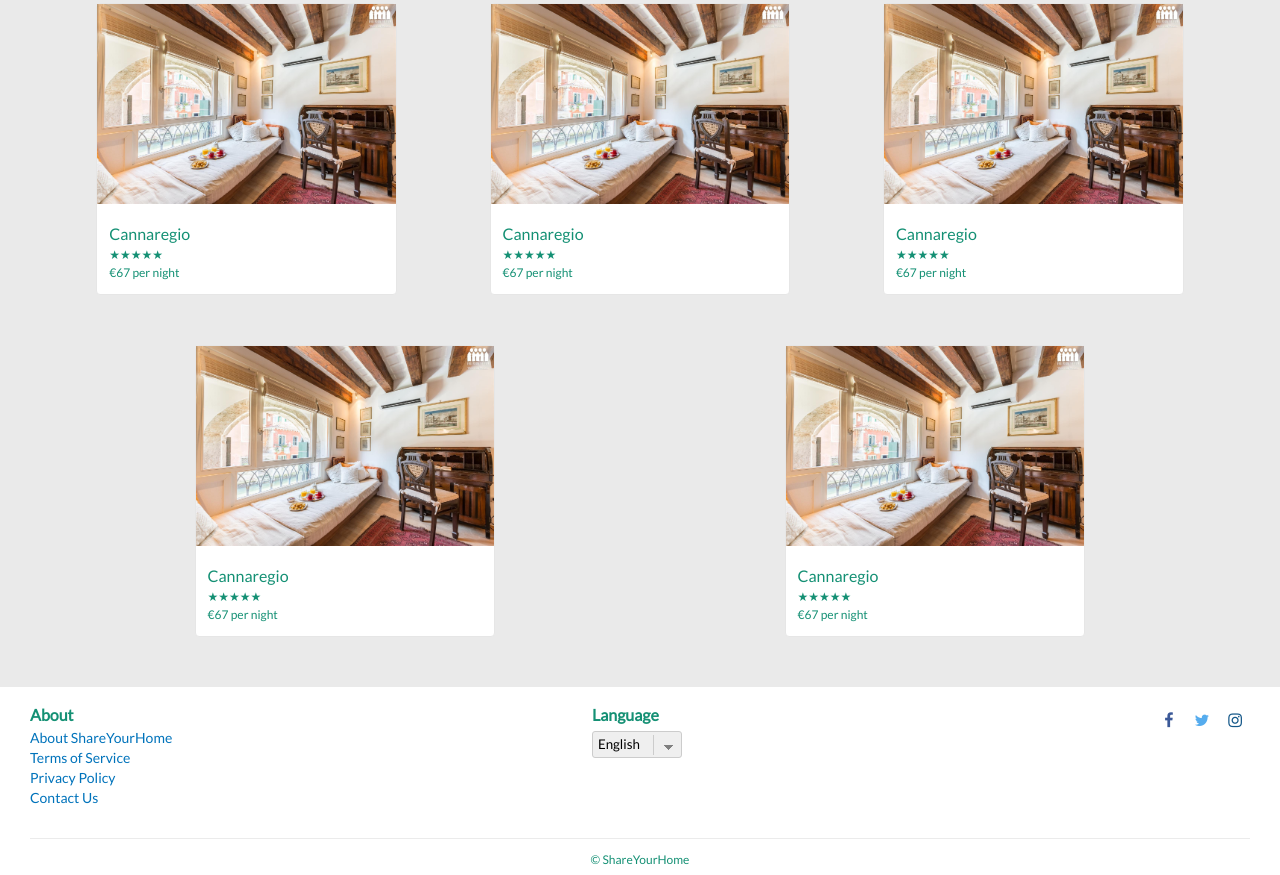
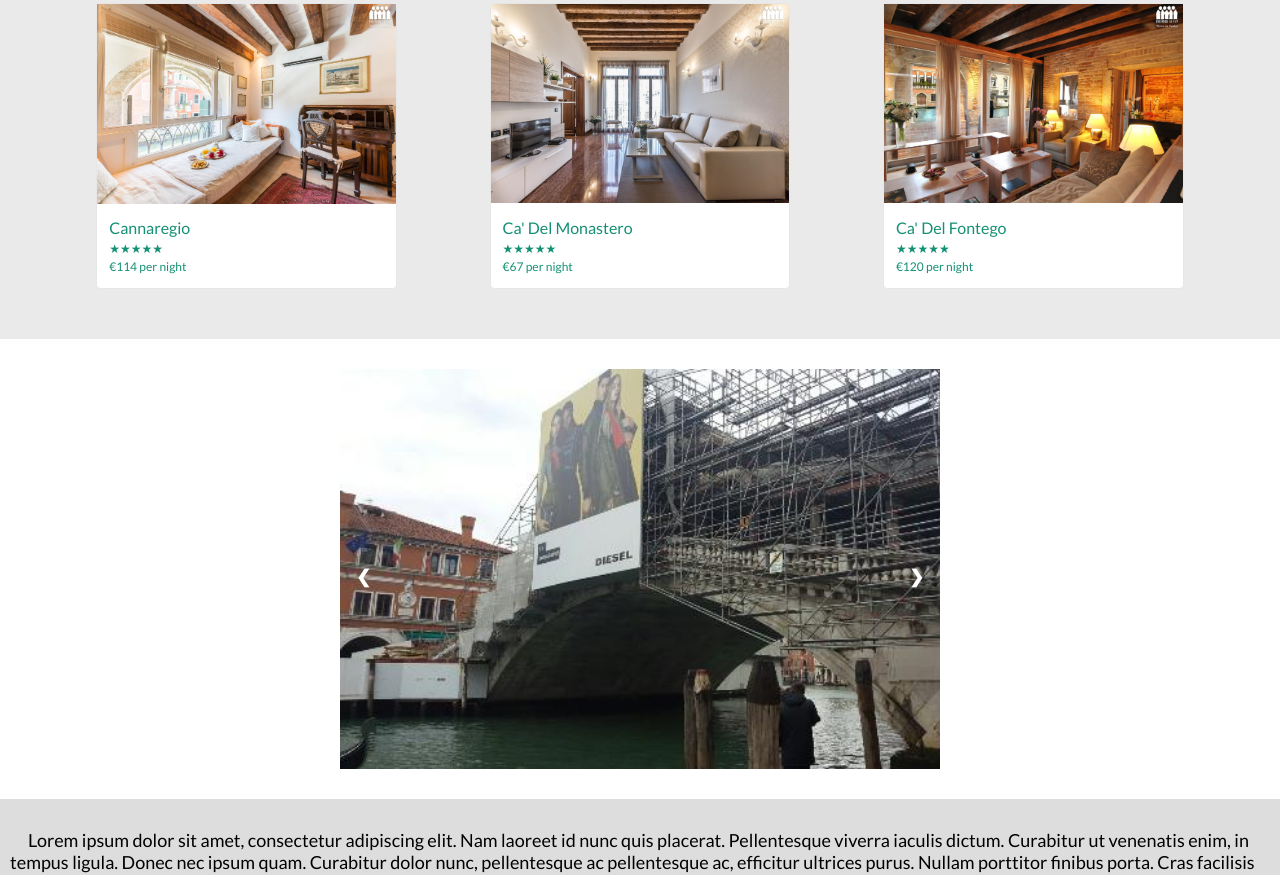
Before and after one commit to macelott/ShareYourHome, a plain HTML site: page index.html in a window 1280 px wide. Shown: the part 577-1452 px from the top of the page. Drawn offline with Linux system fonts and the light colour scheme.

Commit message:
Added basic slideshow and mission section
Added slideshow with some sample pictures. Additional pictures and captions can be added. Included a div for the mission statement or a simple explanation of the platform.

```diff
--- a/app/css/login.css
+++ b/app/css/login.css
@@ -76,10 +76,10 @@ table {
   border-bottom: 2px solid transparent;
 	display: block;
 	padding: 5px;
-  padding-bottom: 5px;
 	text-decoration: none;
   font-family: Lato;
   font-weight: bold;
+	line-height: 1.5em;
 }
 
 a.nav-btn:link, a.nav-btn:visited  {color: #149074;}
--- a/app/css/main.css
+++ b/app/css/main.css
@@ -76,7 +76,6 @@ table {
   border-bottom: 2px solid transparent;
 	display: block;
 	padding: 5px;
-  padding-bottom: 5px;
 	text-decoration: none;
   font-family: Lato;
   font-weight: bold;
@@ -256,13 +255,20 @@ article {
 }
 
 .box-photo {
-  height: 100%;
   overflow: hidden;
+	min-width: 100%;
+  max-width: 100%;
+	max-height: 200px;
+	min-height: 200px;
 }
 
 .box-photo-img {
-	height: 100%;
-	width: 100%;
+	width: auto;
+	height: auto;
+	max-width: 100%;
+  max-height: 100%;
+	margin: auto;
+
 }
 
 .box-body {
@@ -294,6 +300,101 @@ article {
 
 * {
   box-sizing: border-box;
+}
+
+.community-projects {
+	margin: auto;
+	padding: 30px 0;
+}
+
+/* Slideshow container */
+.slideshow-container {
+	min-width: 600px;
+  max-width: 600px;
+	max-height: 400px;
+	min-height: 400px;
+  position: relative;
+	margin: auto;
+}
+
+.mySlides{
+ 	width: 100%;
+  height: 400px;
+  min-height: 400px;
+  position: relative;
+}
+
+.banner_holderImage{
+  height: 100%;
+  position:relative;
+	background-repeat: no-repeat;
+  background-size: cover;
+}
+
+/* Next & previous buttons */
+.prev, .next {
+  cursor: pointer;
+  position: absolute;
+  top: 50%;
+  width: auto;
+  padding: 16px;
+  margin-top: -22px;
+  color: white;
+  font-weight: bold;
+  font-size: 18px;
+  transition: 0.6s ease;
+  border-radius: 0 3px 3px 0;
+}
+
+/* Position the "next button" to the right */
+.next {
+  right: 0;
+  border-radius: 3px 0 0 3px;
+}
+
+/* On hover, add a black background color with a little bit see-through */
+.prev:hover, .next:hover {
+  background-color: rgba(0,0,0,0.8);
+}
+
+/* Caption text */
+.text {
+  color: #f2f2f2;
+  font-size: 15px;
+  padding: 8px 12px;
+  position: absolute;
+  bottom: 8px;
+  width: 100%;
+  text-align: center;
+}
+
+/* Fading animation */
+.fade {
+  -webkit-animation-name: fade;
+  -webkit-animation-duration: 1.5s;
+  animation-name: fade;
+  animation-duration: 1.5s;
+}
+
+@-webkit-keyframes fade {
+  from {opacity: .4}
+  to {opacity: 1}
+}
+
+@keyframes fade {
+  from {opacity: .4}
+  to {opacity: 1}
+}
+
+.mission-statement {
+	background: #dddddd;
+}
+
+.mission-statement > p {
+	padding: 30px 10px;
+	font-family: Lato;
+	font-size: 18px;
+	line-height: normal;
 }
 
 /* Footer */
--- a/app/css/signup.css
+++ b/app/css/signup.css
@@ -76,10 +76,10 @@ table {
   border-bottom: 2px solid transparent;
 	display: block;
 	padding: 5px;
-  padding-bottom: 5px;
 	text-decoration: none;
   font-family: Lato;
   font-weight: bold;
+	line-height: 1.5em;
 }
 
 a.nav-btn:link, a.nav-btn:visited  {color: #149074;}
--- /dev/null
+++ b/app/js/slideshow.js
@@ -0,0 +1,21 @@
+var slideIndex = 1;
+showSlides(slideIndex);
+
+function plusSlides(n) {
+  showSlides(slideIndex += n);
+}
+
+function currentSlide(n) {
+  showSlides(slideIndex = n);
+}
+
+function showSlides(n) {
+  var i;
+  var slides = document.getElementsByClassName("mySlides");
+  if (n > slides.length) {slideIndex = 1}
+  if (n < 1) {slideIndex = slides.length}
+  for (i = 0; i < slides.length; i++) {
+    slides[i].style.display = "none";
+  }
+  slides[slideIndex-1].style.display = "block";
+}
--- a/index.html
+++ b/index.html
@@ -51,16 +51,16 @@
                 <a href="#">Cannaregio</a>
               </h2>
               <span>&#9733;&#9733;&#9733;&#9733;&#9733;</span>
-              <p>&euro;67 per night</p>
+              <p>&euro;114 per night</p>
             </div>
           </div>
           <div class="col">
             <div class="box-photo">
-              <a href="#"><image class="box-photo-img" src="images/cannaregio.jpg"></a>
+              <a href="#"><image class="box-photo-img" src="images/monastero.jpg"></a>
             </div>
             <div class="box-body">
               <h2>
-                <a href="#">Cannaregio</a>
+                <a href="#">Ca' Del Monastero</a>
               </h2>
               <span>&#9733;&#9733;&#9733;&#9733;&#9733;</span>
               <p>&euro;67 per night</p>
@@ -68,43 +68,49 @@
           </div>
           <div class="col">
             <div class="box-photo">
-              <a href="#"><image class="box-photo-img" src="images/cannaregio.jpg"></a>
+              <a href="#"><image class="box-photo-img" src="images/fontego.jpg"></a>
             </div>
             <div class="box-body">
               <h2>
-                <a href="#">Cannaregio</a>
+                <a href="#">Ca' Del Fontego</a>
               </h2>
               <span>&#9733;&#9733;&#9733;&#9733;&#9733;</span>
-              <p>&euro;67 per night</p>
-            </div>
-          </div>
-          <div class="col">
-            <div class="box-photo">
-              <a href="#"><image class="box-photo-img" src="images/cannaregio.jpg"></a>
-            </div>
-            <div class="box-body">
-              <h2>
-                <a href="#">Cannaregio</a>
-              </h2>
-              <span>&#9733;&#9733;&#9733;&#9733;&#9733;</span>
-              <p>&euro;67 per night</p>
-            </div>
-          </div>
-          <div class="col">
-            <div class="box-photo">
-              <a href="#"><image class="box-photo-img" src="images/cannaregio.jpg"></a>
-            </div>
-            <div class="box-body">
-              <h2>
-                <a href="#">Cannaregio</a>
-              </h2>
-              <span>&#9733;&#9733;&#9733;&#9733;&#9733;</span>
-              <p>&euro;67 per night</p>
+              <p>&euro;120 per night</p>
             </div>
           </div>
         </div>
       </div>
     </article>
+
+    <div class="community-projects">
+      <div class="slideshow-container">
+        <div class="mySlides fade">
+          <div class="banner_holderImage" style='background-image: url("images/rialto_bridge.jpg");'> </div>
+          <!--<div class="text">Caption Three</div>-->
+        </div>
+        <div class="mySlides fade">
+          <div class="banner_holderImage" style='background-image: url("images/playground.jpg");'> </div>
+          <!--<div class="text">Caption Three</div>-->
+        </div>
+        <div class="mySlides fade">
+          <div class="banner_holderImage" style='background-image: url("images/cool_people.jpg");'> </div>
+          <!--<div class="text">Caption Three</div>-->
+        </div>
+
+        <a class="prev" onclick="plusSlides(-1)">&#10094;</a>
+        <a class="next" onclick="plusSlides(1)">&#10095;</a>
+      </div>
+    </div>
+
+    <div class="mission-statement">
+      <p>
+        &emsp;Lorem ipsum dolor sit amet, consectetur adipiscing elit. Nam laoreet id nunc quis placerat. Pellentesque viverra iaculis dictum. Curabitur ut venenatis enim, in tempus ligula. Donec nec ipsum quam. Curabitur dolor nunc, pellentesque ac pellentesque ac, efficitur ultrices purus. Nullam porttitor finibus porta. Cras facilisis quam leo, sed laoreet ex semper at. Vestibulum volutpat tellus quis libero efficitur lobortis. Nulla suscipit est euismod, mattis arcu id, commodo leo. Etiam imperdiet aliquet neque, at tincidunt nisi viverra nec. Aenean ornare, mauris id dignissim mollis, ligula sem pellentesque ligula, quis lacinia felis sapien eu ligula. Aenean varius purus at sapien scelerisque, ut dictum tellus bibendum. Proin quis lacus posuere, eleifend urna nec, scelerisque nulla. Donec vel ante vel nunc mattis posuere id vitae mauris. Sed tincidunt vulputate justo, ut tristique erat. Praesent feugiat sem in orci faucibus, consectetur fermentum tortor tincidunt.<br><br>
+
+        &emsp;Pellentesque id ex ac ante rutrum tempor. Nunc leo justo, iaculis vitae turpis eu, venenatis posuere urna. Integer nec dolor tortor. Duis eu dui eu felis cursus tristique posuere vel ipsum. Donec ullamcorper nec libero et auctor. Sed at nisi non elit interdum vehicula. Donec vel vestibulum neque, sit amet placerat lorem. Nunc dignissim justo ac pellentesque lacinia. Nulla pretium felis eu vulputate fermentum. In id enim vel diam hendrerit ultrices.<br><br>
+
+        &emsp;Curabitur nunc sem, convallis vel diam nec, faucibus rhoncus eros. Donec volutpat lobortis convallis. Fusce sit amet purus id magna blandit ornare. Curabitur lectus odio, rutrum nec justo ut, euismod dapibus lorem. Vestibulum vitae ullamcorper nunc, et porta nisl. Mauris semper, mi quis vulputate sodales, elit urna ullamcorper ipsum, at condimentum tellus erat hendrerit leo. Integer venenatis vel dui vel hendrerit. Proin aliquet cursus mauris eu aliquam. Etiam eleifend, erat ut tristique lacinia, ligula purus iaculis nibh, a eleifend lacus nisl eu libero. Maecenas sagittis, velit sit amet finibus scelerisque, erat nisi lacinia nibh, mattis ultricies nulla mauris sit amet neque. Phasellus facilisis ligula nisi, quis dignissim erat ultricies sed. Vestibulum tortor turpis, ultrices tempor enim ac, suscipit rhoncus tellus. Phasellus sit amet rutrum ante, volutpat ultrices ex. Curabitur et tempus justo.
+      </p>
+    </div>
 
     <footer>
       <div class="footer-arrange">
@@ -133,4 +139,5 @@
     <small class="footer-text footer-content">&copy; ShareYourHome</small>
   </div>
 </body>
+<script src="app/js/slideshow.js"></script>
 </html>
```
Also changed, not shown: images/beggar.jpg (added), images/cool_people.jpg (added), images/fontego.jpg (added), images/monastero.jpg (added), images/playground.jpg (added), images/rialto_bridge.jpg (added).
